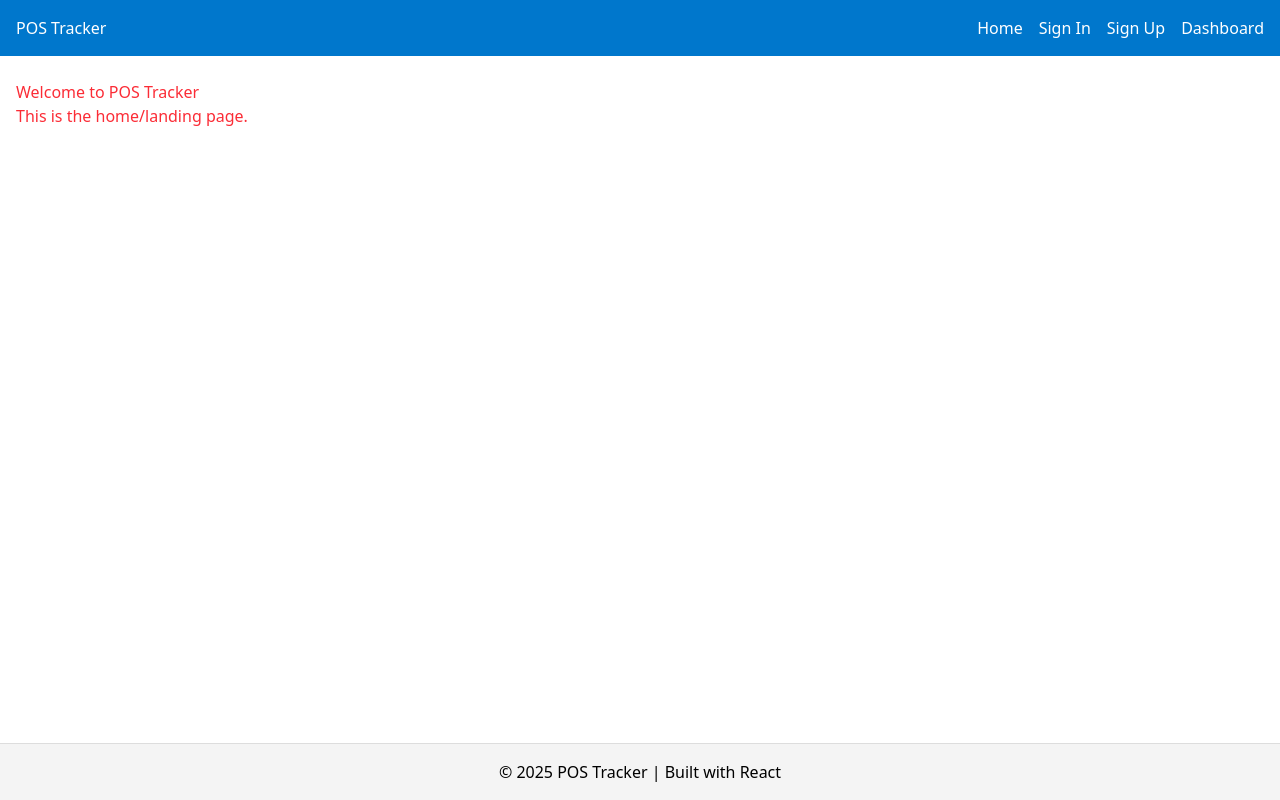
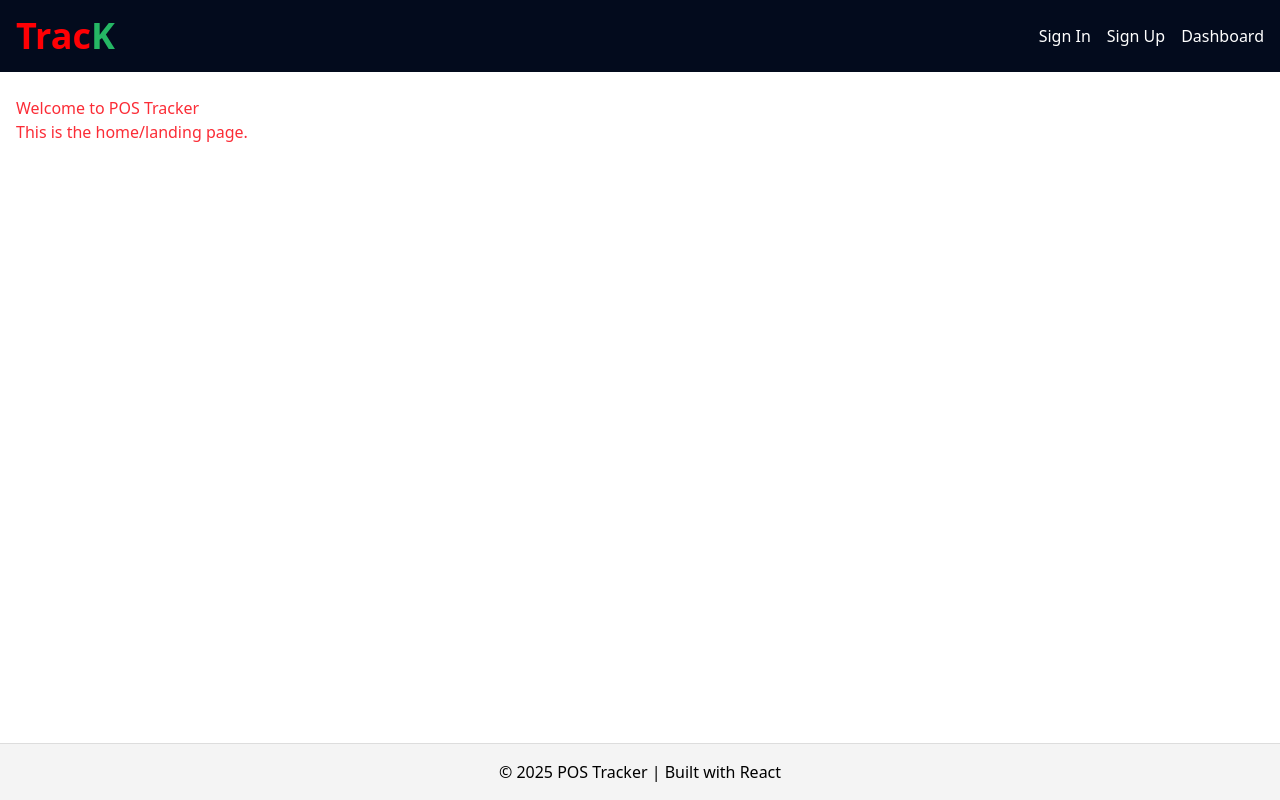
Before and after one commit to KinggPeculiar/TracK, a React (Vite) app: page / in a window 1280 px wide. Built offline with nearby package versions, Linux system fonts and the light colour scheme.

Commit message:
feat(Navbar.jsx): add and modify brand logo to home link, delete previous home link. style(Navbar.jsx): add background-color, modify logo style.

```diff
--- a/src/components/Navbar.jsx
+++ b/src/components/Navbar.jsx
@@ -1,22 +1,16 @@
 import React from "react";
 import { Link } from "react-router-dom";
 
+const linkClasses = "relative text-white no-underline hover:text-blue-400 transition-colors duration-300 before:content-[''] before:absolute before:bottom-0 before:left-0 before:w-0 before:h-[2px] before:bg-blue-400 before:transition-all before:duration-300 hover:before:w-full";
+
 function Navbar() {
   return (
-    <nav style={{
-      display: "flex",
-      justifyContent: "space-between",
-      alignItems: "center",
-      padding: "1rem",
-      backgroundColor: "#0077cc",
-      color: "white"
-    }}>
-      <h2>POS Tracker</h2>
+    <nav className="bg-[#030b1d] flex justify-between items-center p-4">
+      <Link to="/" className="text-[#ff0004] text-4xl font-bold hover:cursor-pointer ">Trac<span className="text-[#25b764]">K</span></Link>
       <div style={{ display: "flex", gap: "1rem" }}>
-        <Link to="/" style={{ color: "white", textDecoration: "none" }}>Home</Link>
-        <Link to="/signin" style={{ color: "white", textDecoration: "none" }}>Sign In</Link>
-        <Link to="/signup" style={{ color: "white", textDecoration: "none" }}>Sign Up</Link>
-        <Link to="/dashboard" style={{ color: "white", textDecoration: "none" }}>Dashboard</Link>
+        <Link to="/signin" className={linkClasses}>Sign In</Link>
+        <Link to="/signup" className={linkClasses}>Sign Up</Link>
+        <Link to="/dashboard" className={linkClasses}>Dashboard</Link>
       </div>
     </nav>
   );
```
